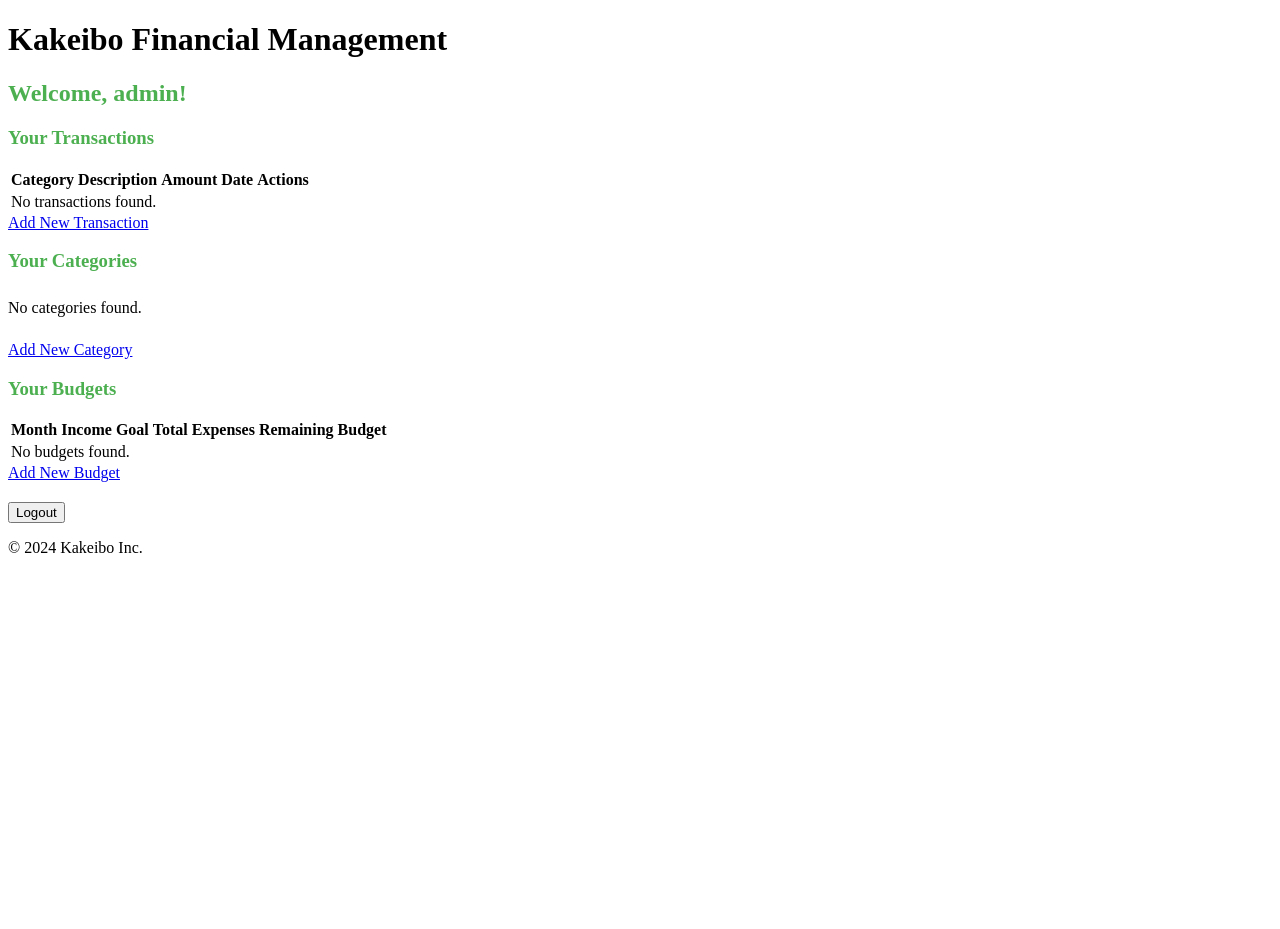
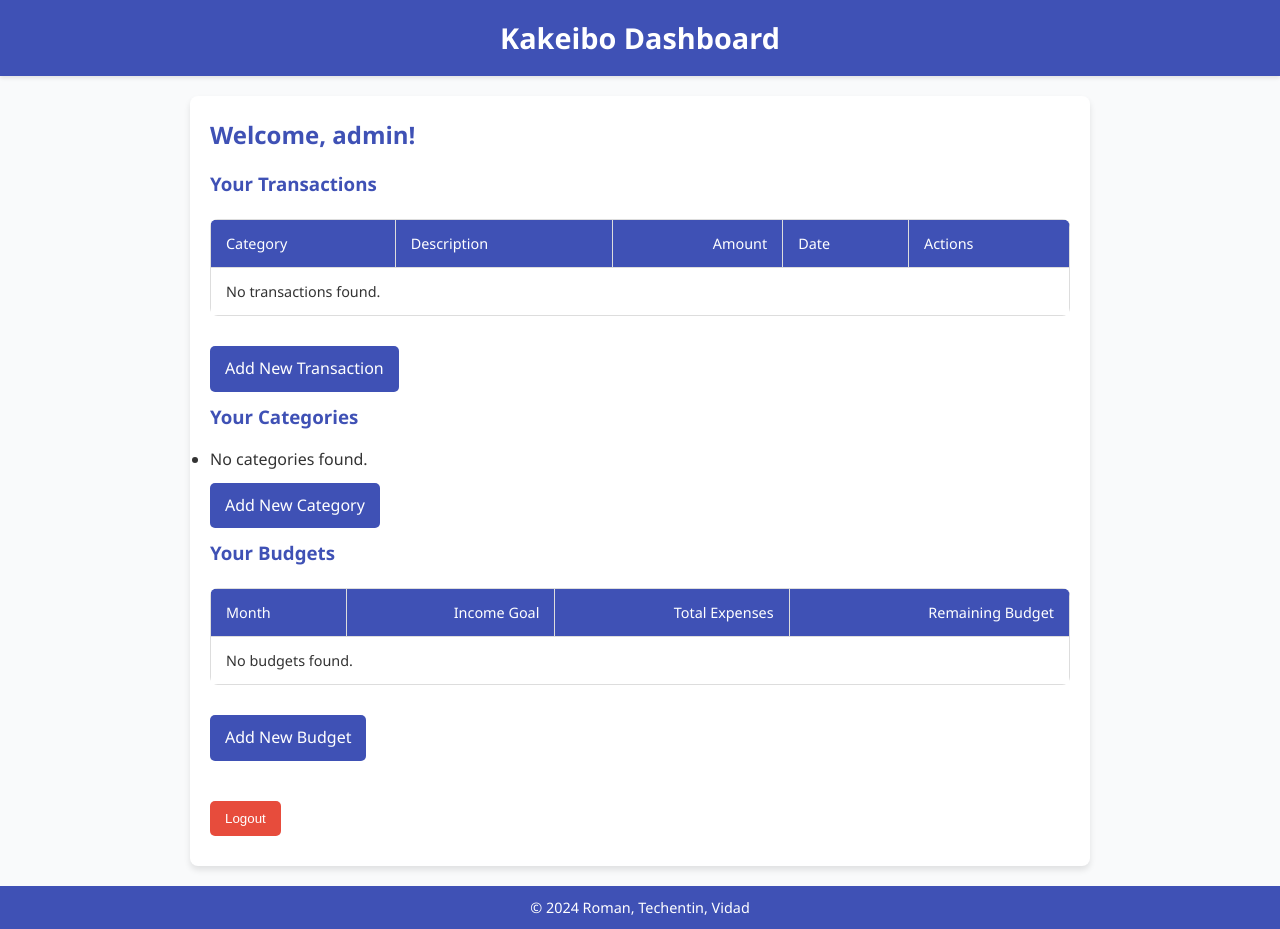
Before and after one commit to evidad/CSC605, a Django app: page /dashboard/ in a window 1280 px wide. Before the commit the page ends 553 px from the top, so only its background shows below. Run offline with Django 5.2, Linux system fonts and the light colour scheme; a user stored in the database is signed in; data comes from the database, SQL or seed files in the repository.

Commit message:
added modernish css in dashboard and base

```diff
--- a/kakeibo_finance/templates/base.html
+++ b/kakeibo_finance/templates/base.html
@@ -3,21 +3,141 @@
 <head>
     <meta charset="UTF-8">
     <meta name="viewport" content="width=device-width, initial-scale=1.0">
-    <title>{% block title %}Kakeibo App{% endblock %}</title>
+    <title>{% block title %}Kakeibo Dashboard{% endblock %}</title>
+    <style>
+        /* Global Reset */
+        * {
+            margin: 0;
+            padding: 0;
+            box-sizing: border-box;
+        }
+
+        body {
+            font-family: 'Segoe UI', Tahoma, Geneva, Verdana, sans-serif;
+            line-height: 1.6;
+            background-color: #f9fafb;
+            color: #333;
+        }
+
+        /* Header */
+        header {
+            background-color: #3f51b5;
+            color: white;
+            padding: 15px 0;
+            text-align: center;
+            box-shadow: 0 2px 4px rgba(0, 0, 0, 0.1);
+        }
+
+        header h1 {
+            font-size: 1.8rem;
+        }
+
+        /* Main Content */
+        main {
+            padding: 20px;
+            max-width: 900px;
+            margin: 20px auto;
+            background: white;
+            border-radius: 8px;
+            box-shadow: 0 4px 6px rgba(0, 0, 0, 0.1);
+        }
+
+        h2, h3 {
+            margin-bottom: 15px;
+            color: #3f51b5;
+        }
+
+        a {
+            color: #3f51b5;
+            text-decoration: none;
+        }
+
+        a:hover {
+            text-decoration: underline;
+        }
+
+        .btn {
+            display: inline-block;
+            padding: 10px 15px;
+            margin: 10px 0;
+            color: white;
+            text-align: center;
+            border: none;
+            border-radius: 5px;
+            cursor: pointer;
+            transition: background-color 0.3s ease;
+        }
+
+        .btn-primary {
+            background-color: #3f51b5;
+        }
+
+        .btn-primary:hover {
+            background-color: #2c3e9e;
+        }
+
+        .btn-danger {
+            background-color: #e74c3c;
+        }
+
+        .btn-danger:hover {
+            background-color: #c0392b;
+        }
+
+        table {
+            width: 100%;
+            border-collapse: collapse;
+            margin: 20px 0;
+            font-size: 0.9rem;
+            background-color: white;
+            border-radius: 8px;
+            overflow: hidden;
+        }
+
+        th, td {
+            text-align: left;
+            padding: 12px 15px;
+            border: 1px solid #ddd;
+        }
+
+        th {
+            background-color: #3f51b5;
+            color: white;
+            font-weight: normal;
+        }
+
+        tr:nth-child(even) {
+            background-color: #f2f2f2;
+        }
+
+        tr:hover {
+            background-color: #f1f1f1;
+        }
+
+        .text-right {
+            text-align: right;
+        }
+
+        /* Footer */
+        footer {
+            text-align: center;
+            padding: 10px 0;
+            background-color: #3f51b5;
+            color: white;
+            margin-top: 20px;
+            font-size: 0.9rem;
+        }
+    </style>
 </head>
 <body>
 <header>
-        <h1>Kakeibo Financial Management</h1>
-        {% if request.resolver_match.url_name != 'dashboard' %}
-                <a href="{% url 'dashboard' %}" class="btn btn-link">Return to Dashboard</a>
-        {% endif %}
+    <h1>Kakeibo Dashboard</h1>
 </header>
 <main>
-        {% block content %}
-        {% endblock %}
+    {% block content %}{% endblock %}
 </main>
 <footer>
-        <p>&copy; 2024 Kakeibo Inc.</p>
+    <p>&copy; 2024 Roman, Techentin, Vidad </p>
 </footer>
 </body>
 </html>
--- a/kakeibo_finance/templates/dashboard.html
+++ b/kakeibo_finance/templates/dashboard.html
@@ -1,26 +1,6 @@
 {% extends "base.html" %}
 
 {% block content %}
-<style>
-    h2, h3 {
-        color: #4CAF50;
-    }
-
-    ul {
-        padding: 0;
-        list-style: none;
-    }
-
-    ul li {
-        padding: 8px 0;
-        border-bottom: 1px solid #ddd;
-    }
-
-    ul li:last-child {
-        border-bottom: none;
-    }
-</style>
-
 <h2>Welcome, {{ user.username }}!</h2>
 
 <!-- Transactions Section -->
```
Lines whose indentation alone changed are shown as unchanged.
